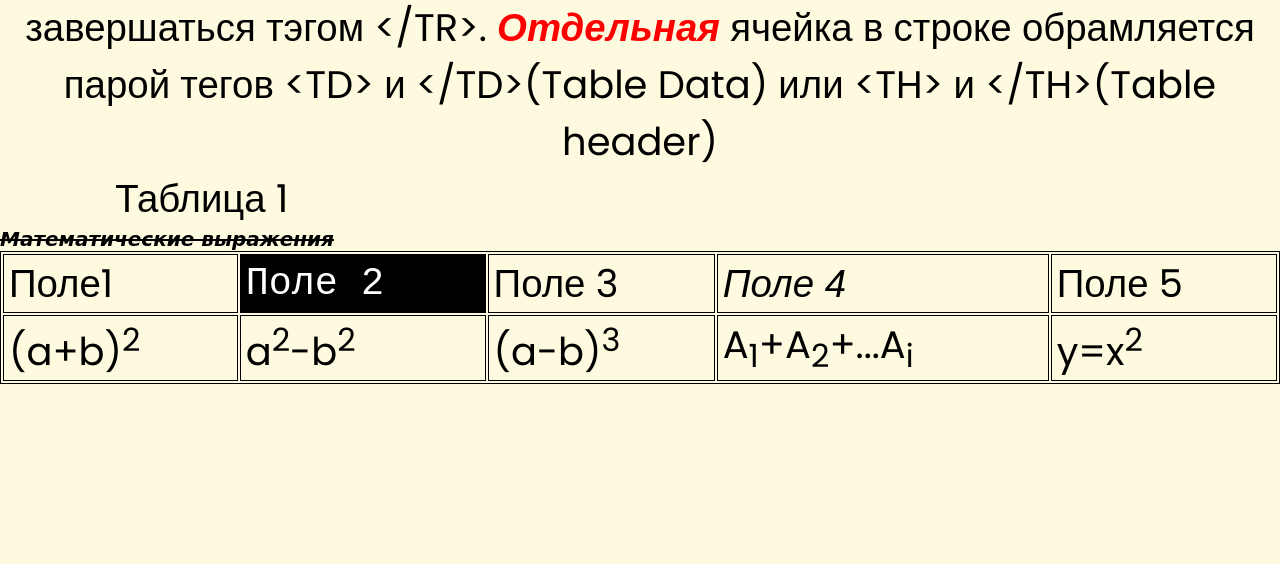
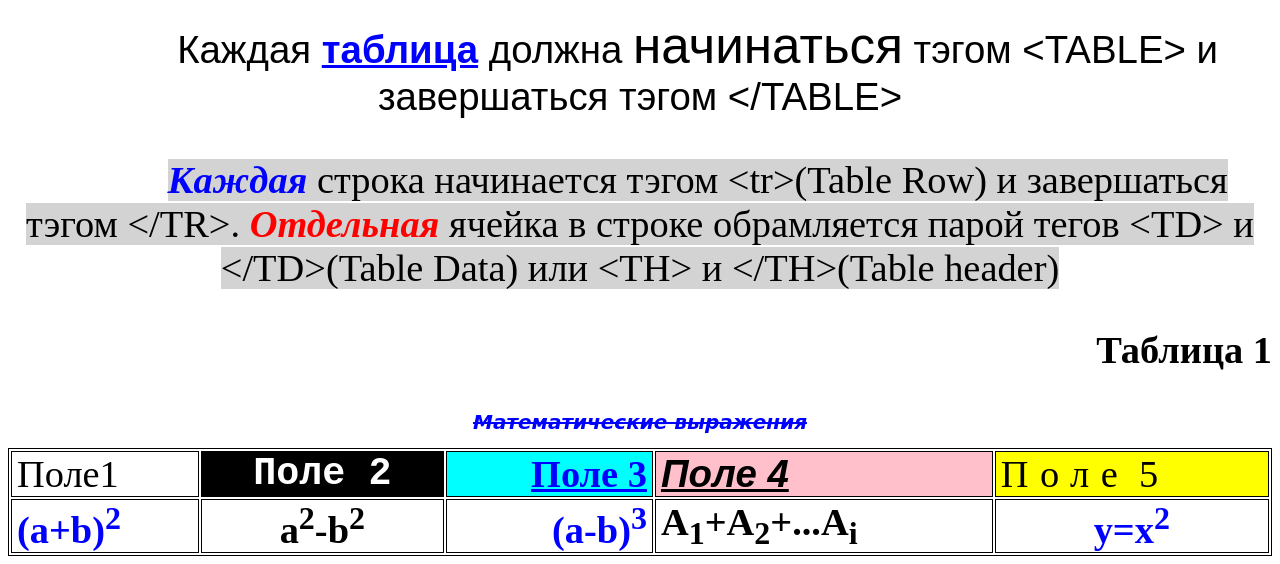
Before and after one commit to Tsur1k/website, a plain HTML site: page 3.html in a window 1280 px wide. Shown: the part 708-1272 px from the top of the page. Before the commit the page ends 1092 px from the top, so only its background shows below. Drawn offline with Linux system fonts and the light colour scheme.

Commit message:
Update 3.html

```diff
--- a/3.html
+++ b/3.html
@@ -4,7 +4,7 @@
 <head>
     <meta charset="UTF-8">
     <title>3</title>
-    <link rel="stylesheet" href="style.css">
+    <link rel="stylesheet" href="style3.css">
     <style>
         table {
             width: 100%;
```
